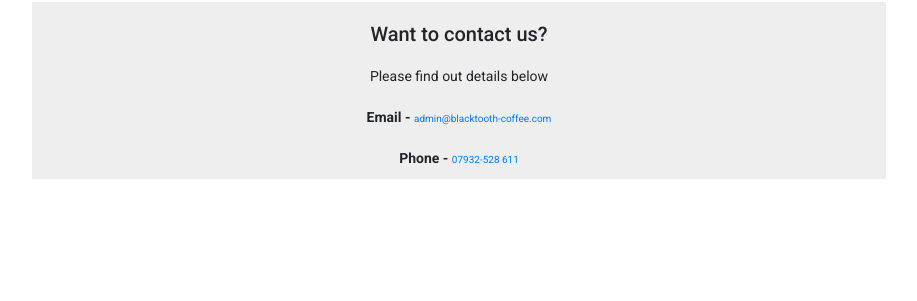
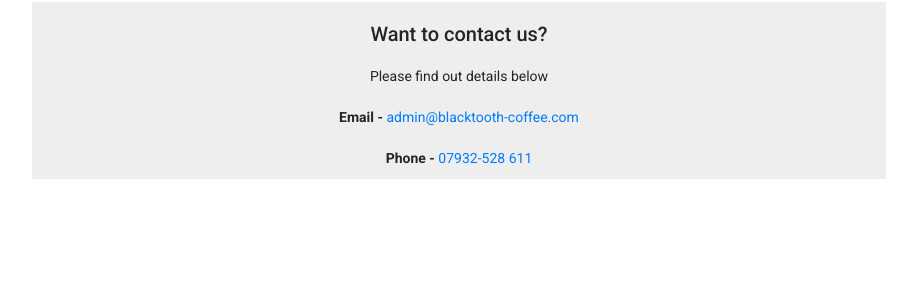
Before and after one commit to scottsimpson91/CI-MS4-Blacktooth-Coffee, a Django app: page /contact/ in a window 1280 px wide. Shown: the part 164-465 px from the top of the page, without its empty margins (181-1098 px from the left). Run offline with Django 3.2, Linux system fonts and the light colour scheme; some libraries are stand-ins or nearby versions.

Commit message:
STYLE: Add style to new tags

```diff
--- a/static/css/base.css
+++ b/static/css/base.css
@@ -658,6 +658,12 @@ footer {
     text-align: center;
 }
 
+.contact-paragraph a {
+    font-size: 1.4rem;
+    margin-top: 2rem;
+    text-align: center;
+}
+
 .contact-form-button {
     background-color: #FFD966;
     border: 2px solid #000;
```
